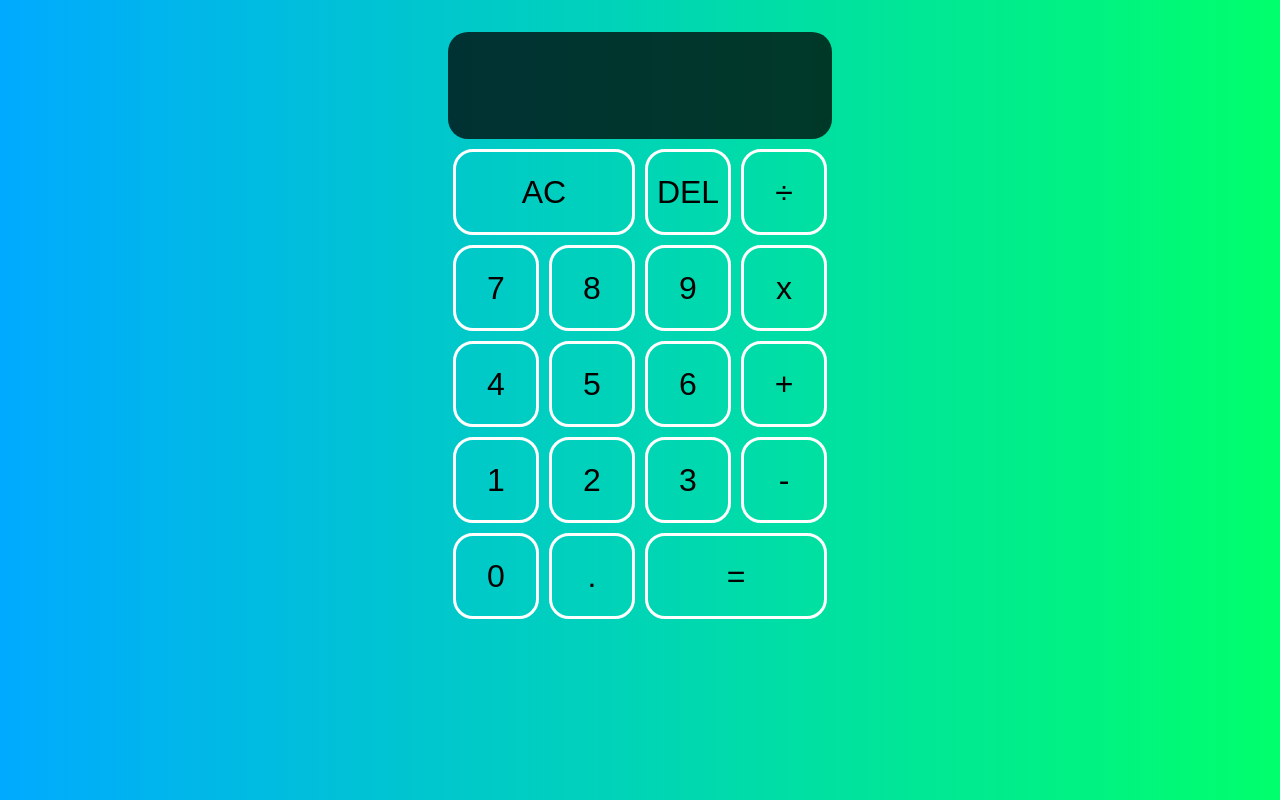
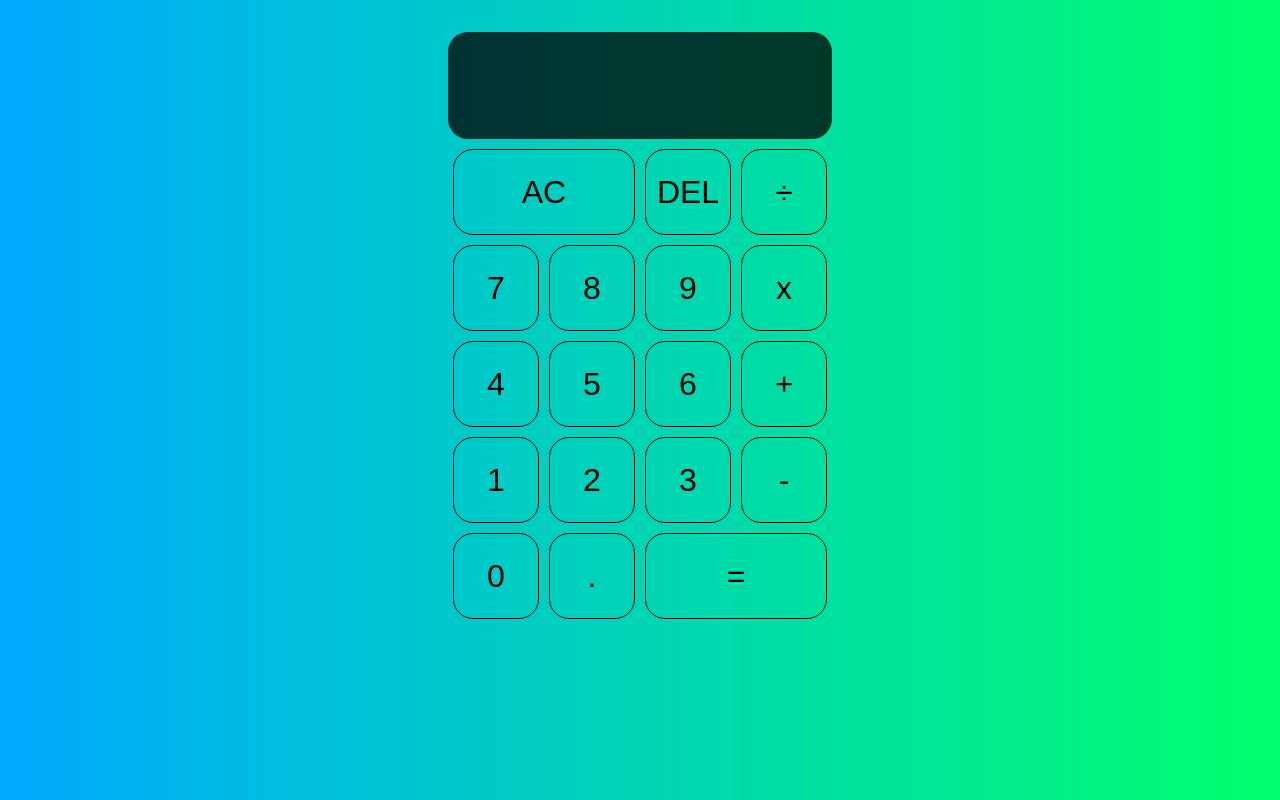
Before and after one commit to drewzag/calculator, a React (Vite) app in the folder calculator/: page / in a window 1280 px wide. Built offline with nearby package versions, Linux system fonts and the light colour scheme.

Commit message:
fix: change border to black

```diff
--- a/calculator/src/App.css
+++ b/calculator/src/App.css
@@ -20,7 +20,7 @@ body {
 .calculator-grid > button {
   cursor: pointer;
   font-size: 2rem;
-  border: 3px solid #fff;
+  border: 1px solid #000;
   outline: none;
   background-color: rgba(255, 255, 255, 0);
   border-radius: 20px;
```
